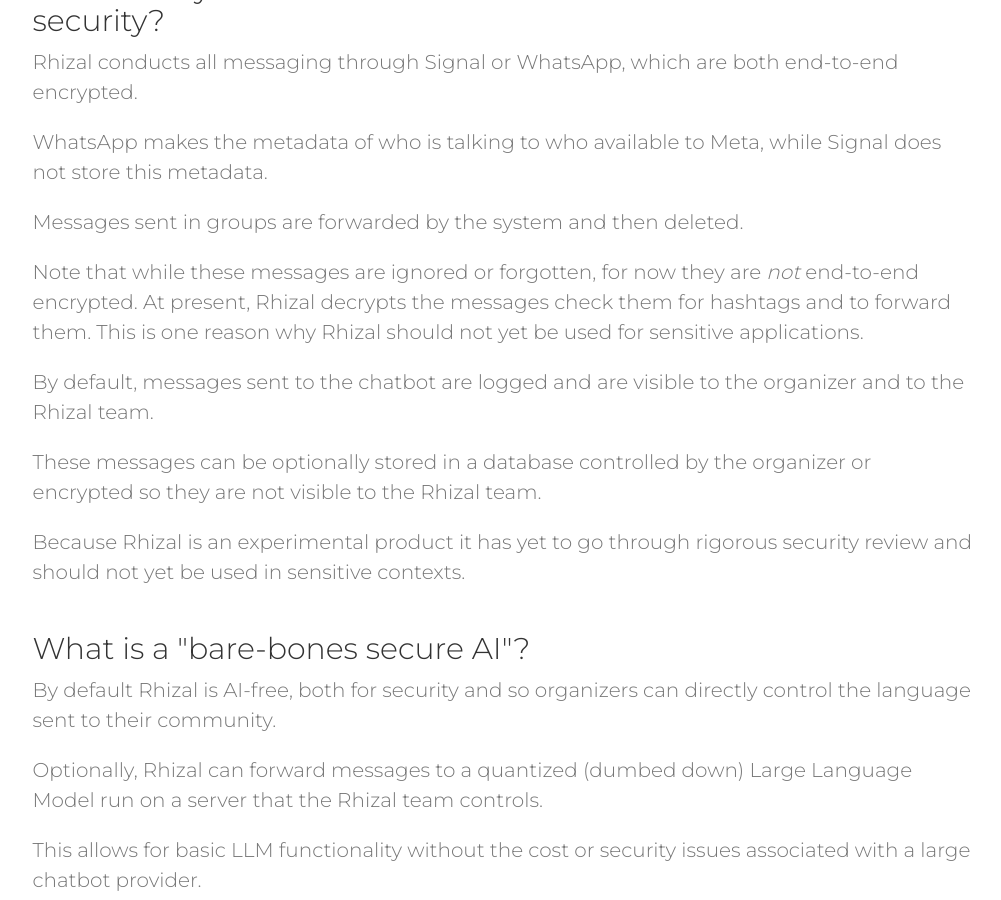
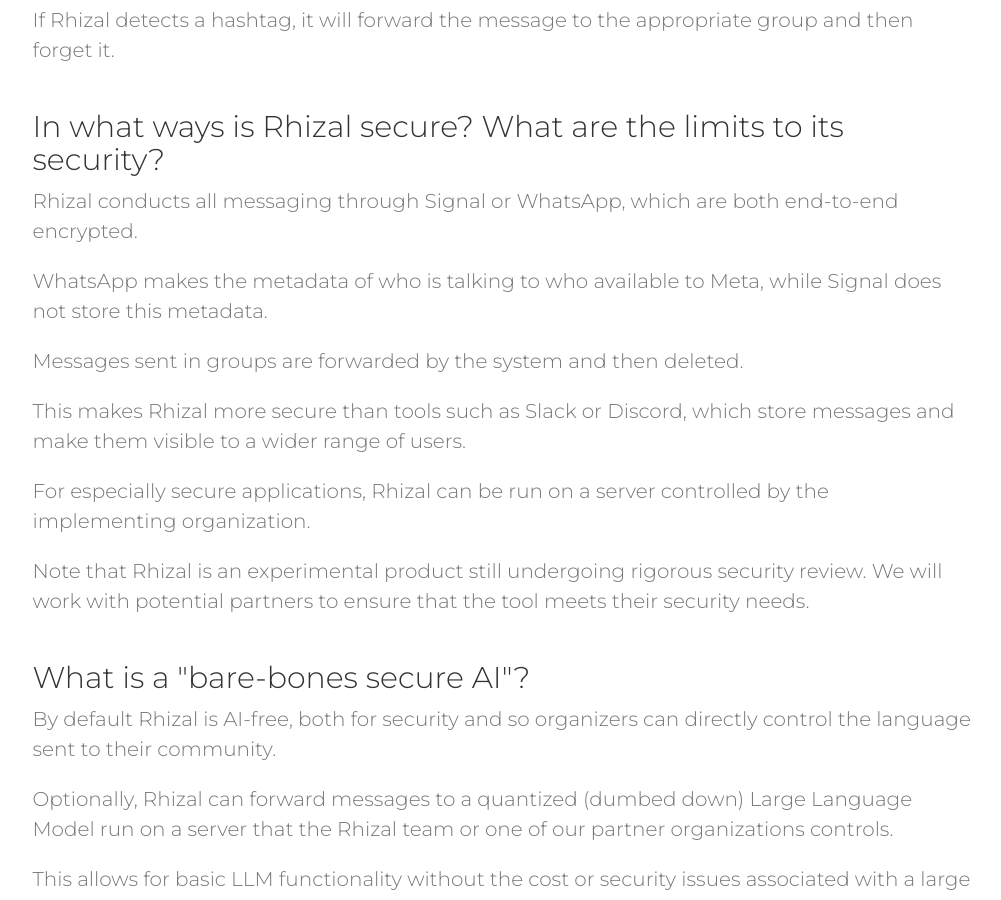
Before and after one commit to davidgljay/rhizal_landing, a Jekyll site: the page built from index.html, in a window 1280 px wide and 900 px high, scrolled down 4623 px. Shown: the whole window, without its empty margins (135-1136 px from the left). Built offline with Jekyll 4.4.1, drawn with Linux system fonts in a browser that asks for light colours; nearby versions of some CDN libraries; some of the changed text lies outside the part shown.

Commit message:
Updating references to new signup form.

```diff
--- a/_includes/about.html
+++ b/_includes/about.html
@@ -8,8 +8,9 @@
                 <p>Rhizal is an <a href="https://github.com/davidgljay/rhizal">open source project</a> of <a href="https://relationalitylab.org">Relationality Lab.</a></p>
                 <p>It is an experiment in helping people who build community better understand and connect with the people they serve.</p>
                 <p>It is currently in alpha and is available by invitation only.</p>
-                <p>Becuase Rhizal is still in early development it should not yet be considered secure, and should be used for light experimentation only.</p>
-                <p>To follow our work or see if you're eligible for an invitation,</br> please <a href="https://signal.me/#eu/KfDzAhXoUfD7SnvWdrT5VKo68i0FWEU3GlkPsFiCETlJT-kL_6FIMqImOBqZSSg7">send a Signal message to @rhizal.71</a></p>
+                <p>Becuase Rhizal is still in early development its security features are not yet fully implemented, we will work with potential partners to ensure that their security needs can be met by the application.
+                <p>To follow our work or see if you're eligible for an invitation,</br> please <a href="https://signal.me/#eu/KfDzAhXoUfD7SnvWdrT5VKo68i0FWEU3GlkPsFiCETlJT-kL_6FIMqImOBqZSSg7">send a Signal message to @rhizal.71 or fill out this form:</a></p>
+                {% include signup.html %}
             </div>
         </div>
     </div>
--- a/_includes/faq.html
+++ b/_includes/faq.html
@@ -22,17 +22,16 @@
                 <p>Rhizal conducts all messaging through Signal or WhatsApp, which are both end-to-end encrypted.</p>
                 <p>WhatsApp makes the metadata of who is talking to who available to Meta, while Signal does not store this metadata.</p>
                 <p>Messages sent in groups are forwarded by the system and then deleted.</p>
-                <p>Note that while these messages are ignored or forgotten, for now they are <i>not</i> end-to-end encrypted. At present, Rhizal decrypts the messages check them for hashtags and to forward them. This is one reason why Rhizal should not yet be used for sensitive applications.</p>
-                <p>By default, messages sent to the chatbot are logged and are visible to the organizer and to the Rhizal team.</p>
-                <p>These messages can be optionally stored in a database controlled by the organizer or encrypted so they are not visible to the Rhizal team.</p>
-                <p>Because Rhizal is an experimental product it has yet to go through rigorous security review and should not yet be used in sensitive contexts.</p>
+                <p>This makes Rhizal more secure than tools such as Slack or Discord, which store messages and make them visible to a wider range of users.</p>
+                <p>For especially secure applications, Rhizal can be run on a server controlled by the implementing organization.</p>
+                <p>Note that Rhizal is an experimental product still undergoing rigorous security review. We will work with potential partners to ensure that the tool meets their security needs.</p>
             </div>
         </div>
         <div class="row">
             <div class="col-lg-offset-1 col-lg-10 text-left">
                 <h2 class="section-heading">What is a "bare-bones secure AI"?</h2>
                 <p>By default Rhizal is AI-free, both for security and so organizers can directly control the language sent to their community.</p>
-                <p>Optionally, Rhizal can forward messages to a quantized (dumbed down) Large Language Model run on a server that the Rhizal team controls.</p>
+                <p>Optionally, Rhizal can forward messages to a quantized (dumbed down) Large Language Model run on a server that the Rhizal team or one of our partner organizations controls.</p>
                 <p>This allows for basic LLM functionality without the cost or security issues associated with a large chatbot provider.</p>
             </div>
         </div>
@@ -41,7 +40,7 @@
                 <h2 class="section-heading">How do I set up Rhizal?</h2>
                 <p>There are two ways to set up Rhizal:</p>
                 <ol>
-                  <li><a href="https://signal.me/#eu/KfDzAhXoUfD7SnvWdrT5VKo68i0FWEU3GlkPsFiCETlJT-kL_6FIMqImOBqZSSg7">Message @rhizal.71 on Signal</a> to introduce yourself to our team and discuss options for setup. We are providing this as a free or low-cost service to values-aligned communities and movement groups.</li>
+                  <li><a href="https://signal.me/#eu/KfDzAhXoUfD7SnvWdrT5VKo68i0FWEU3GlkPsFiCETlJT-kL_6FIMqImOBqZSSg7">Message @rhizal.71 on Signal</a> or <a href="/#header">apply on this site</a> to introduce yourself to our team and discuss options for setup. We are providing this as a free or low-cost service to values-aligned communities and movement groups.</li>
                   <li>Fork the <a href="https://github.com/davidgljay/rhizal">Rhizal repository</a> and set up your own instance.</li>
                 </ol>
             </div>
--- a/_includes/header.html
+++ b/_includes/header.html
@@ -1,5 +1,5 @@
 <header>
-      <div class="header-content mt-60">
+      <div id="header" class="header-content mt-60">
         <div class="col-lg-6"><img src="./img/rhizal_logo.png" alt="Rhizal Logo"/></div>
 
         <div class="col-lg-5 text-primary text-left">
@@ -8,7 +8,7 @@
           <div class="mt-40 text-left">
           <h2><b>Try It Out</b></h2>
           <h2><a href="https://signal.me/#eu/KfDzAhXoUfD7SnvWdrT5VKo68i0FWEU3GlkPsFiCETlJT-kL_6FIMqImOBqZSSg7">Send a Signal message to @rhizal.71</a></h2>
-          <h2><b>Or Sign Up For Our Alpha</b></h2>
+          <h2 id="signup-header"><b>Or Sign Up For Our Alpha</b></h2>
           {% include signup.html %}
         </div>
 
```
